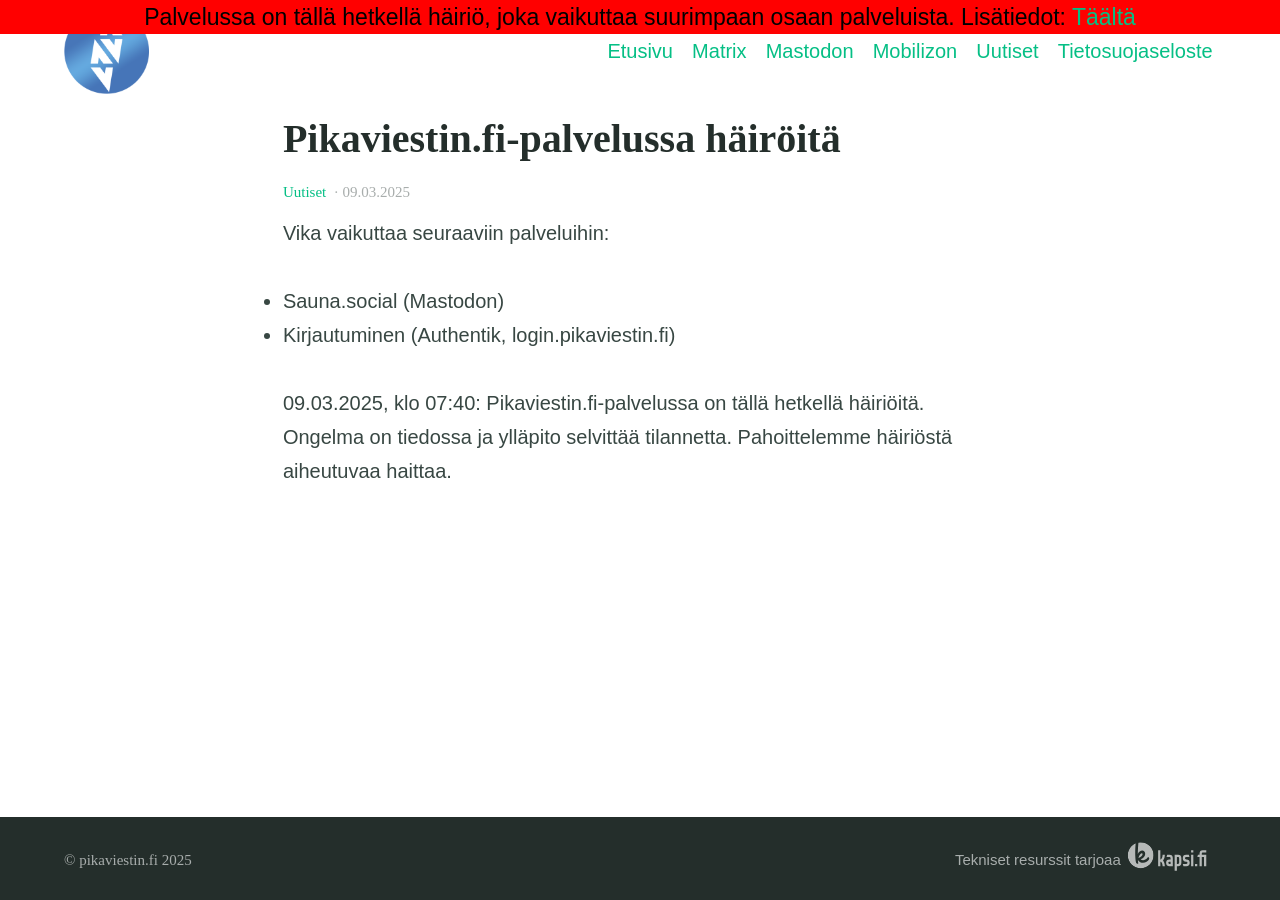
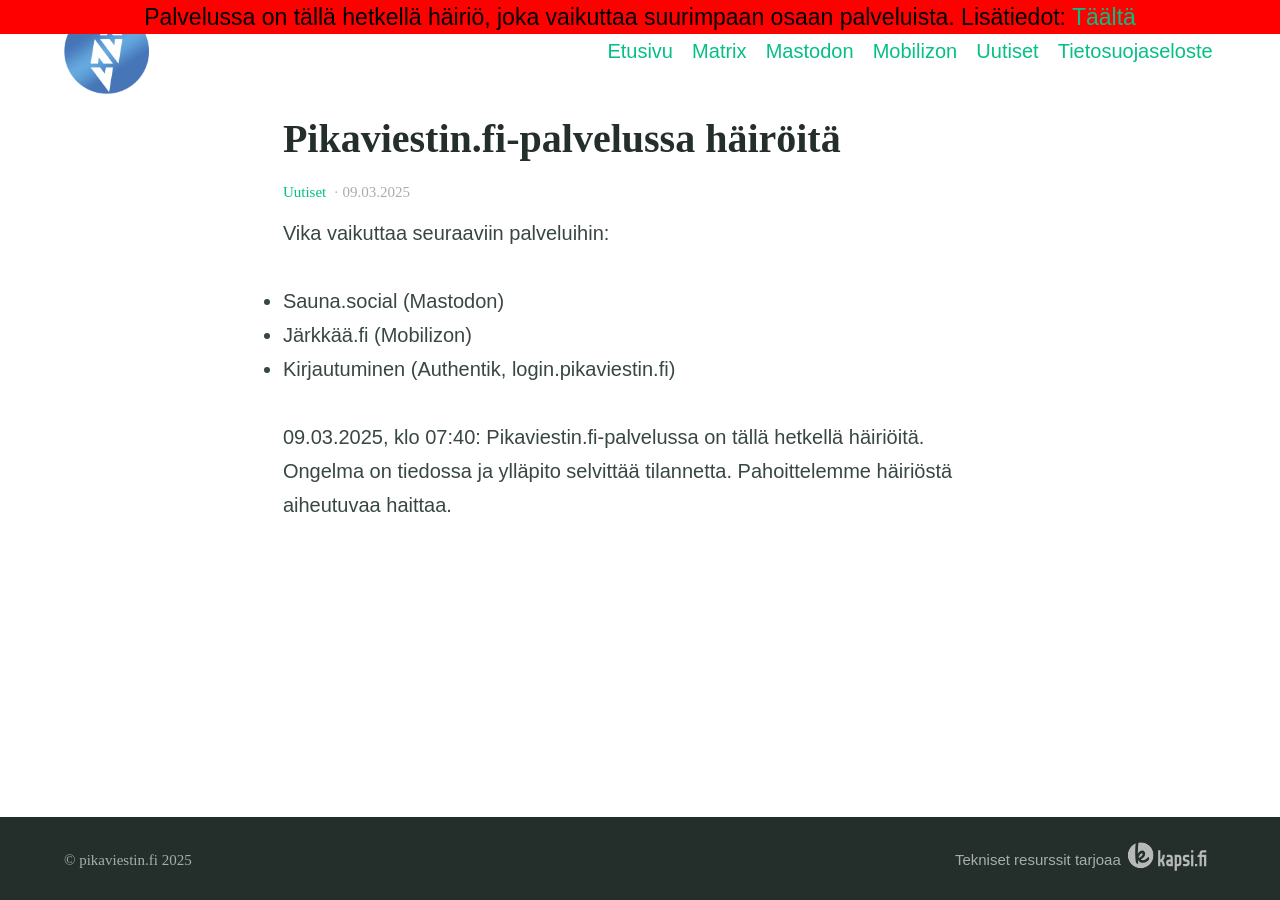
Before and after one commit to pikaviestin/website-www.pikaviestin.fi, a Jekyll site: the page built from _posts/2025-03-09-palvelussa-hairio.md, in a window 1280 px wide. Built offline with Jekyll 4.4.1, drawn with Linux system fonts in a browser that asks for light colours.

Commit message:
Revert "Services are experiencing problems announcement, part two"
This reverts commit 48bb9a633f42ae61c1ada8d148b1442f7b94f2be.

```diff
--- a/_posts/2025-03-09-palvelussa-hairio.md
+++ b/_posts/2025-03-09-palvelussa-hairio.md
@@ -6,6 +6,7 @@
 
 Vika vaikuttaa seuraaviin palveluihin:
 - Sauna.social (Mastodon)
+- Järkkää.fi (Mobilizon)
 - Kirjautuminen (Authentik, login.pikaviestin.fi)
 
 09.03.2025, klo 07:40: Pikaviestin.fi-palvelussa on tällä hetkellä häiriöitä. Ongelma on tiedossa ja ylläpito selvittää tilannetta. Pahoittelemme häiriöstä aiheutuvaa haittaa.
```
